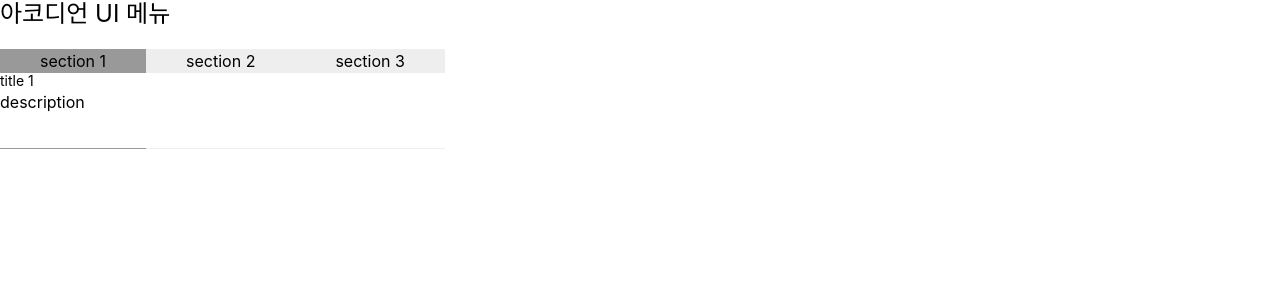
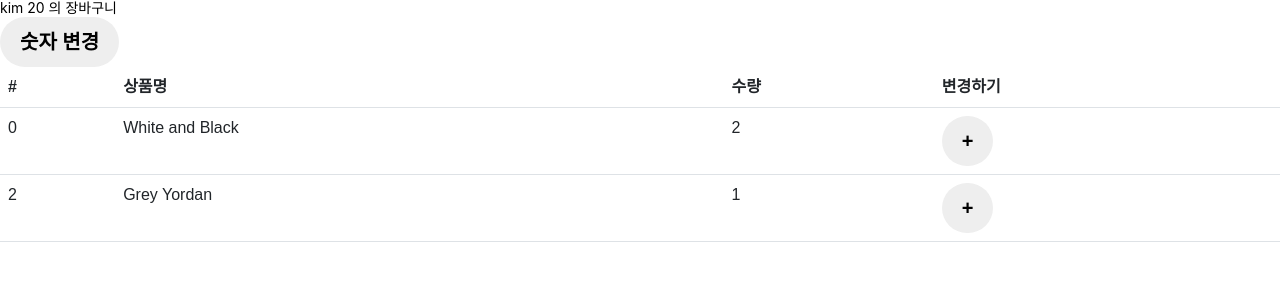
Before and after one commit to wangkodok/React-Study, a React (Create React App) app in the folder shop/: page /cart in a window 1280 px wide. Shown: the top 300 px of the page. Built offline with nearby package versions, Linux system fonts and the light colour scheme.

Commit message:
리액트 localStorage 코드

```diff
--- a/shop/src/index.js
+++ b/shop/src/index.js
@@ -8,14 +8,14 @@ import { BrowserRouter } from 'react-router-dom';
 import { Provider } from 'react-redux';
 
 import store from './study/store';
-import Conding from './CodingTest/test';
+import Study from './study/StudyTest'
 
 const root = ReactDOM.createRoot(document.getElementById('root'));
 root.render(
   // <React.StrictMode>
   <Provider store={store} >
     <BrowserRouter>
-      <Conding />
+      <Study />
     </BrowserRouter>
   </Provider>
   // </React.StrictMode>
--- a/shop/src/study/StudyTest.jsx
+++ b/shop/src/study/StudyTest.jsx
@@ -35,6 +35,16 @@ function PageLink() {
 export default PageLink
 
 function MainPage(props) {
+
+    let obj = {
+        name: 'kim',
+        age: 20
+    }
+    localStorage.setItem('data', JSON.stringify(obj));
+    let localData = localStorage.getItem('data')
+    let objData = JSON.parse(localData);
+    console.log(objData);
+
     let [shoes, setShoes] = useState(data);
     let [proDuctBox, setProDuctBox] = useState(0);
 
```
